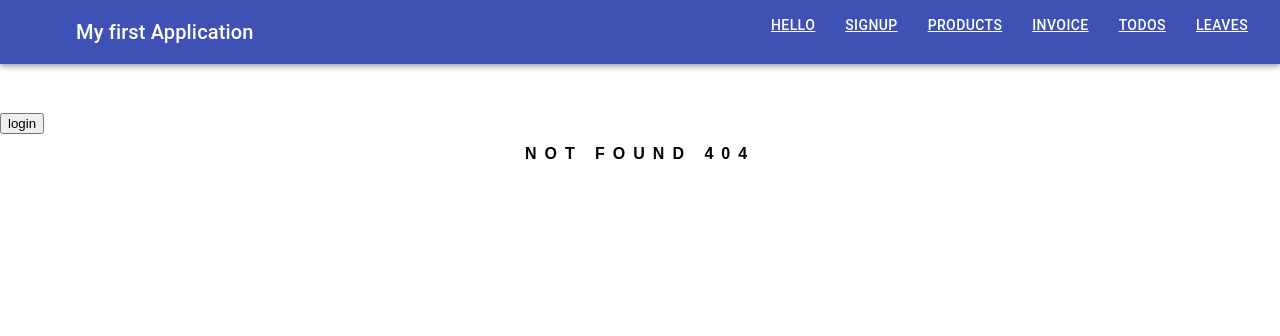
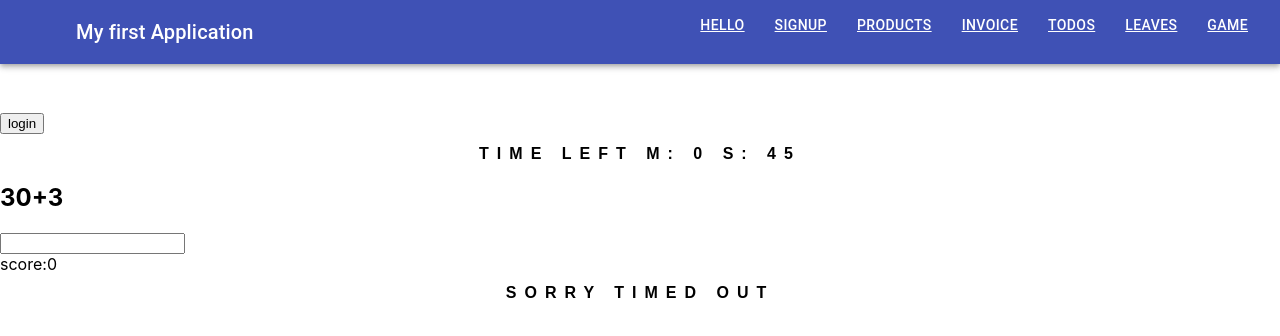
Before and after one commit to umarislam12/reactts, a React (Create React App) app: page /game in a window 1280 px wide. Before the commit this address had no page. Shown: the top 336 px of the page. Built offline with nearby package versions, Linux system fonts and the light colour scheme.

Commit message:
added game

```diff
--- a/package.json
+++ b/package.json
@@ -20,6 +20,7 @@
     "axios": "^0.21.4",
     "dayjs": "^1.10.7",
     "gh-pages": "^3.2.3",
+    "materialize-css": "^1.0.0-rc.2",
     "query-string": "^7.0.1",
     "react": "^17.0.2",
     "react-contenteditable": "^3.3.6",
--- /dev/null
+++ b/src/Components/Game/Game.js
@@ -0,0 +1,125 @@
+import React, { Component } from "react";
+import dayjs from "dayjs";
+export class Game extends Component {
+  constructor(props) {
+    //const tim= setInterval(alert("Time Out"),10000);
+    console.log();
+    super(props);
+    this.state = {
+      num1: Math.ceil(Math.random() * 100),
+      num2: Math.floor(Math.random() * 100),
+
+      response: "",
+      score: 0,
+      time: {},
+      seconds: 50,
+    };
+    this.timer = 0;
+    // this.startTimer = this.startTimer.bind(this);
+    this.countDown = this.countDown.bind(this);
+  }
+  secondsToTime(secs) {
+    let hours = Math.floor(secs / (60 * 60));
+
+    let divisor_for_minutes = secs % (60 * 60);
+    let minutes = Math.floor(divisor_for_minutes / 60);
+
+    let divisor_for_seconds = divisor_for_minutes % 60;
+    let seconds = Math.ceil(divisor_for_seconds);
+
+    let obj = {
+      h: hours,
+      m: minutes,
+      s: seconds,
+    };
+    return obj;
+  }
+  componentDidMount() {
+    let timeLeftVar = this.secondsToTime(this.state.seconds);
+    this.setState({ time: timeLeftVar });
+    this.timer = setInterval(this.countDown, 1000);
+  }
+
+  // startTimer() {
+  //   if (this.timer == 0 && this.state.seconds > 0) {
+  //     this.timer = setInterval(this.countDown, 1000);
+  //   }
+  // }
+
+  countDown() {
+    // Remove one second, set state so a re-render happens.
+    let seconds = this.state.seconds - 1;
+    this.setState({
+      time: this.secondsToTime(seconds),
+      seconds: seconds,
+    });
+
+    // Check if we're at zero.
+    if (seconds == 0) {
+      clearInterval(this.timer);
+    }
+  }
+  render() {
+    if (this.state.score >= 5) {
+      return this.renderWin();
+    } else {
+      return this.renderGame();
+    }
+  }
+  renderGame() {
+    return (
+      <div>
+        {/* <button onClick={this.startTimer}>Start</button> */}
+        <h1>
+          Time left m: {this.state.time.m} s: {this.state.time.s}
+        </h1>
+        {/* {this.state.time.m>0 && this.state.time.s>0 ? ( */}
+          <div>
+            <h2>
+              {this.state.num1}+{this.state.num2}{" "}
+            </h2>
+            <input
+              onChange={this.updateResponse}
+              value={this.state.response}
+              onKeyPress={this.checkResult}
+            />
+            <div> score:{this.state.score}</div>
+          </div>
+        {/* ):( */}
+          <div>
+            <h1>Sorry timed out</h1>
+          </div>
+        {/* )} */}
+      </div>
+    );
+  }
+  renderWin() {
+    return (
+      <div>
+        <h1>Congartulations you win</h1>
+      </div>
+    );
+  }
+  updateResponse = (event) => {
+    this.setState({ response: event.target.value });
+  };
+  checkResult = (event) => {
+    //console.log("entering result of game",event)
+    if (event.key === "Enter") {
+      const answer = parseInt(this.state.response);
+      if (answer === this.state.num1 + this.state.num2) {
+        this.setState((state) => ({
+          score: state.score + 1,
+          num1: Math.ceil(Math.random() * 10) + state.score,
+          num2: Math.ceil(Math.random() * 10),
+          response: "",
+        }));
+      } else {
+        //do something else
+        this.setState((state) => ({ response: "" }));
+      }
+    }
+  };
+}
+
+export default Game;
--- a/src/clock.tsx
+++ b/src/clock.tsx
@@ -1,8 +1,10 @@
-//@ts-nocheck
+/// @ts-nocheck
 import React from "react";
 import dayjs from "dayjs";
-
-class Clock extends React.Component<{}, { date: Date }> {
+interface IState{
+  date:Date,shortLeave:string
+}
+class Clock extends React.Component<{}, IState> {
   timerID: number | undefined;
   constructor(props: any) {
     super(props);
@@ -33,15 +35,15 @@ class Clock extends React.Component<{}, { date: Date }> {
     this.state.shortLeave = localStorage.getItem("shortLeave");
   }
   tick() {
-    this.setState({
-      date: new Date(),
-    });
+    this.setState(oldState=>({
+      date: oldState
+    }));
   }
 
   render() {
     return (
       <div>
-        <h2>Time is: {this.state.date.toLocaleTimeString()}.</h2>
+        <h2>Time is: {this.state.date.getTime}.</h2>
         <p>short leave was on: {this.state.shortLeave}</p>
       </div>
     );
--- a/src/hello.tsx
+++ b/src/hello.tsx
@@ -14,6 +14,7 @@ import styled from 'styled-components';
 export interface Props {
   name:string;
   enthusiasmLevel?: number;
+  currentEnthusiasm?:number
 }
 
 
@@ -25,8 +26,11 @@ class Hello extends React.Component<Props, {currentEnthusiasm:number}> {
 
     this.state = { currentEnthusiasm: 1};
   }
+  //react doesnt let you modify state directly i.e this.state+1
 
-  onIncrement = () => this.updateEnthusiasm(this.state.currentEnthusiasm + 1);
+  //setState can also take functions
+  //this is better practice to avoid race condition
+  onIncrement = () =>this.setState(oldState=>({currentEnthusiasm :oldState.currentEnthusiasm+ 1})) ;
   onDecrement = () => this.updateEnthusiasm(this.state.currentEnthusiasm - 1);
   componentDidUpdate(){
     console.log(this.state.currentEnthusiasm);
--- a/src/routing/enter.tsx
+++ b/src/routing/enter.tsx
@@ -20,7 +20,7 @@ import Todos from "../Components/Todo/Todos";
 import Leaves from "../Leaves/Leaves";
 import Product from "../Components/ProductsTable/product";
 import Navbar from "./navbar";
-
+import Game from "../Components/Game/Game";
 export default function Enter() {
   const [login, setLogin] = useState(false)
   return (
@@ -46,6 +46,9 @@ export default function Enter() {
           </Route>
           <Route path="/leaves">
             <Leaves />
+          </Route>
+          <Route path="/game">
+            <Game />
           </Route>
           <Route component={NotFound} />
         </Switch>
--- a/src/routing/navbar.tsx
+++ b/src/routing/navbar.tsx
@@ -73,7 +73,12 @@ return(
         Leaves
       </Link>
     </Button>
-
+    <Button>
+      {" "}
+      <Link style={{ color: "white" }} to="/game">
+       Game
+      </Link>
+    </Button>
   </Toolbar>
 </AppBar>
 )
```
Also changed, not shown: src/Components/Home/counter.tsx (+2 -7 lines), 1 other file (tests, documents, lock files or other folders).
